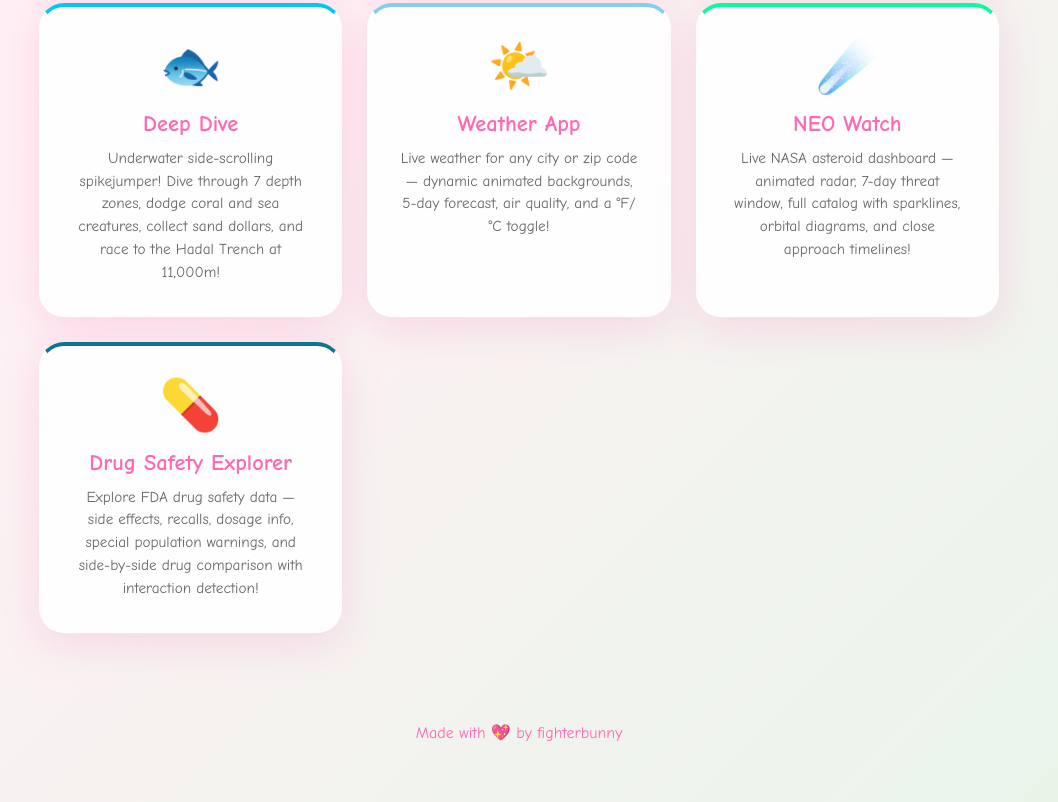
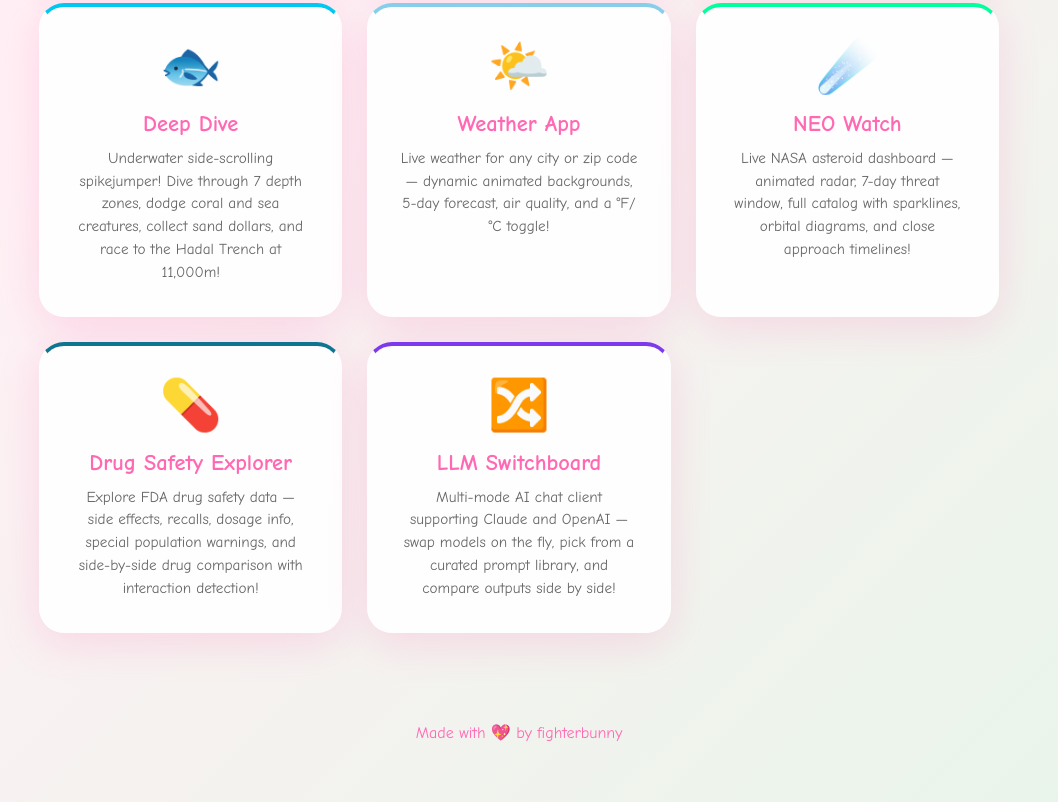
Before and after one commit to AIML-1870-2026/fighterbunny, a plain HTML site: page index.html in a window 1280 px wide. Shown: the part 1481-2283 px from the top of the page, without its empty margins (121-1179 px from the left). Drawn offline with Linux system fonts and the light colour scheme.

Commit message:
Add LLM Switchboard card to portfolio index

```diff
--- a/index.html
+++ b/index.html
@@ -138,6 +138,7 @@
         .project-card.weather { border-top: 4px solid #87CEEB; }
         .project-card.nasa { border-top: 4px solid #00ff9d; }
         .project-card.drug-checker { border-top: 4px solid #0e7490; }
+        .project-card.switchboard { border-top: 4px solid #7c3aed; }
 
         footer {
             text-align: center;
@@ -296,6 +297,12 @@
                 <h2>Drug Safety Explorer</h2>
                 <p>Explore FDA drug safety data — side effects, recalls, dosage info, special population warnings, and side-by-side drug comparison with interaction detection!</p>
             </a>
+
+            <a href="switchboard/" class="project-card switchboard" target="_blank">
+                <span class="project-icon">🔀</span>
+                <h2>LLM Switchboard</h2>
+                <p>Multi-mode AI chat client supporting Claude and OpenAI — swap models on the fly, pick from a curated prompt library, and compare outputs side by side!</p>
+            </a>
         </div>
 
         <footer>
```
